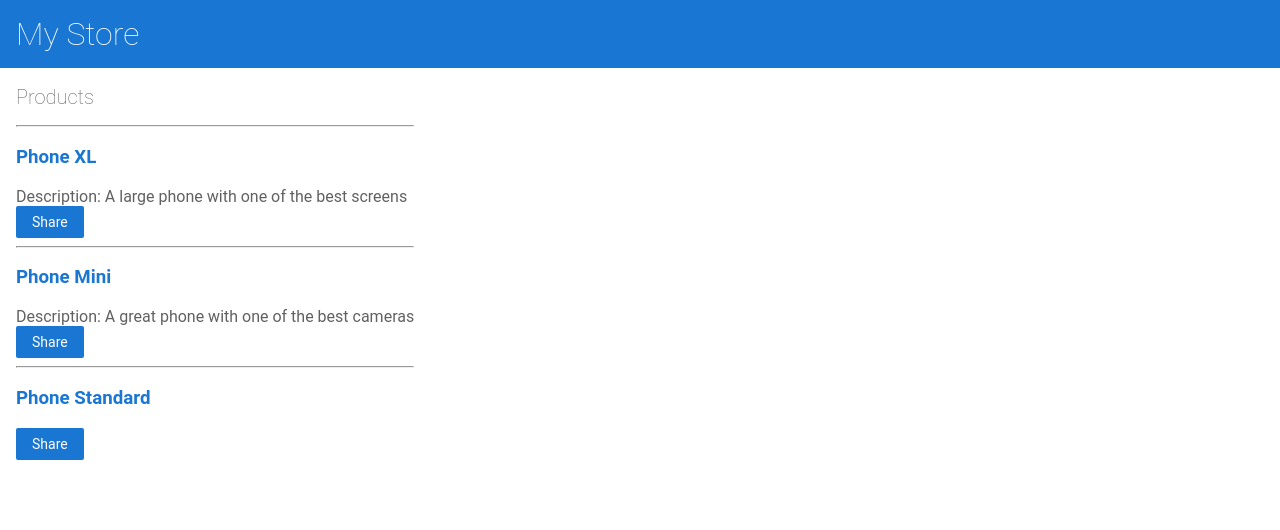
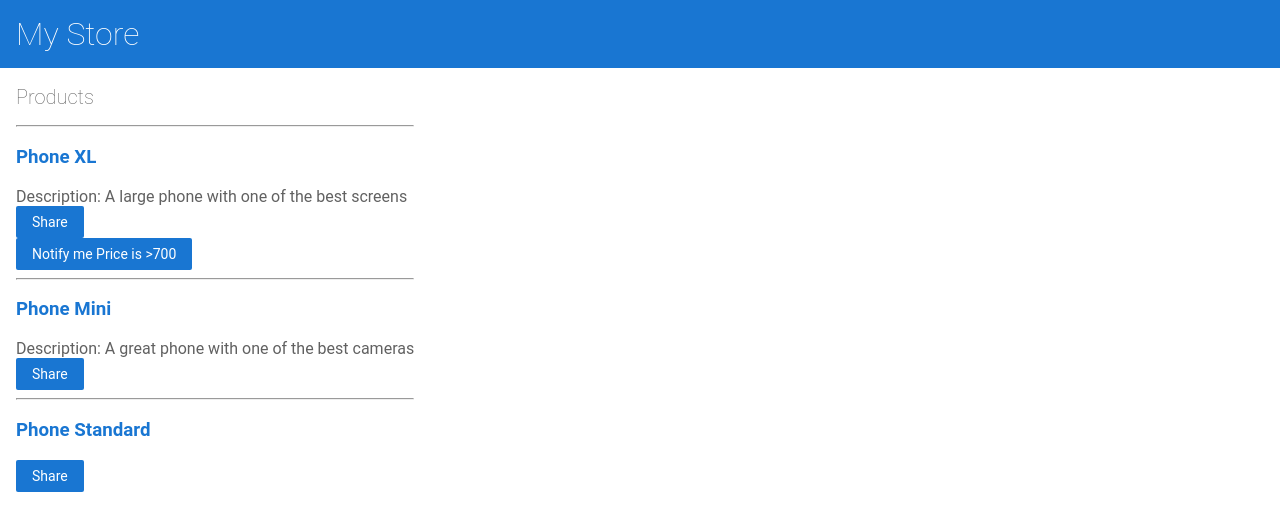
Before and after one commit to bogdan8z/angular-product-list, an Angular app: page / in a window 1280 px wide. Shown: the top 530 px of the page. Built offline with nearby package versions, Linux system fonts and the light colour scheme.

Commit message:
add notify me

```diff
--- a/src/app/product-alerts/product-alerts.component.html
+++ b/src/app/product-alerts/product-alerts.component.html
@@ -1 +1,3 @@
-<p>product-alerts works!</p>
+<div *ngIf="product && product.price > 700">
+    <button (click)="onNotif()" type="button">Notify me Price is >700</button>
+</div>
--- a/src/app/product-alerts/product-alerts.component.ts
+++ b/src/app/product-alerts/product-alerts.component.ts
@@ -1,15 +1,16 @@
-import { Component, OnInit } from '@angular/core';
+import { Component, OnInit, Input, Output, EventEmitter } from '@angular/core';
+import {Product} from '../products';
 
 @Component({
   selector: 'app-product-alerts',
   templateUrl: './product-alerts.component.html',
   styleUrls: ['./product-alerts.component.css']
 })
-export class ProductAlertsComponent implements OnInit {
+export class ProductAlertsComponent {
+  @Input() product!: Product | undefined;
+  @Output() notif = new EventEmitter();
 
-  constructor() { }
-
-  ngOnInit(): void {
+  onNotif(){
+    this.notif.emit();
   }
-
 }
--- a/src/app/product-list/product-list.component.html
+++ b/src/app/product-list/product-list.component.html
@@ -10,4 +10,9 @@
     </h3>
     <div *ngIf="product.description">Description: {{product.description}}</div>
     <button type="button" (click)="share()">Share</button>
+    <app-product-alerts
+    [product]="product"
+    (notif)="onNotif()"
+    >
+    </app-product-alerts>
 </div>
--- a/src/app/product-list/product-list.component.ts
+++ b/src/app/product-list/product-list.component.ts
@@ -9,12 +9,13 @@ import {products, Product} from '../products';
 export class ProductListComponent implements OnInit {
   products  = products;
   constructor() { }
-
   ngOnInit(): void {
   }
-
   share(){
     console.log('The product has been shared!');
   }
+  onNotif(){
+    console.log('notified!');
+  }
 
 }
```
Also changed, not shown: 1 other file (tests, documents, lock files or other folders).
